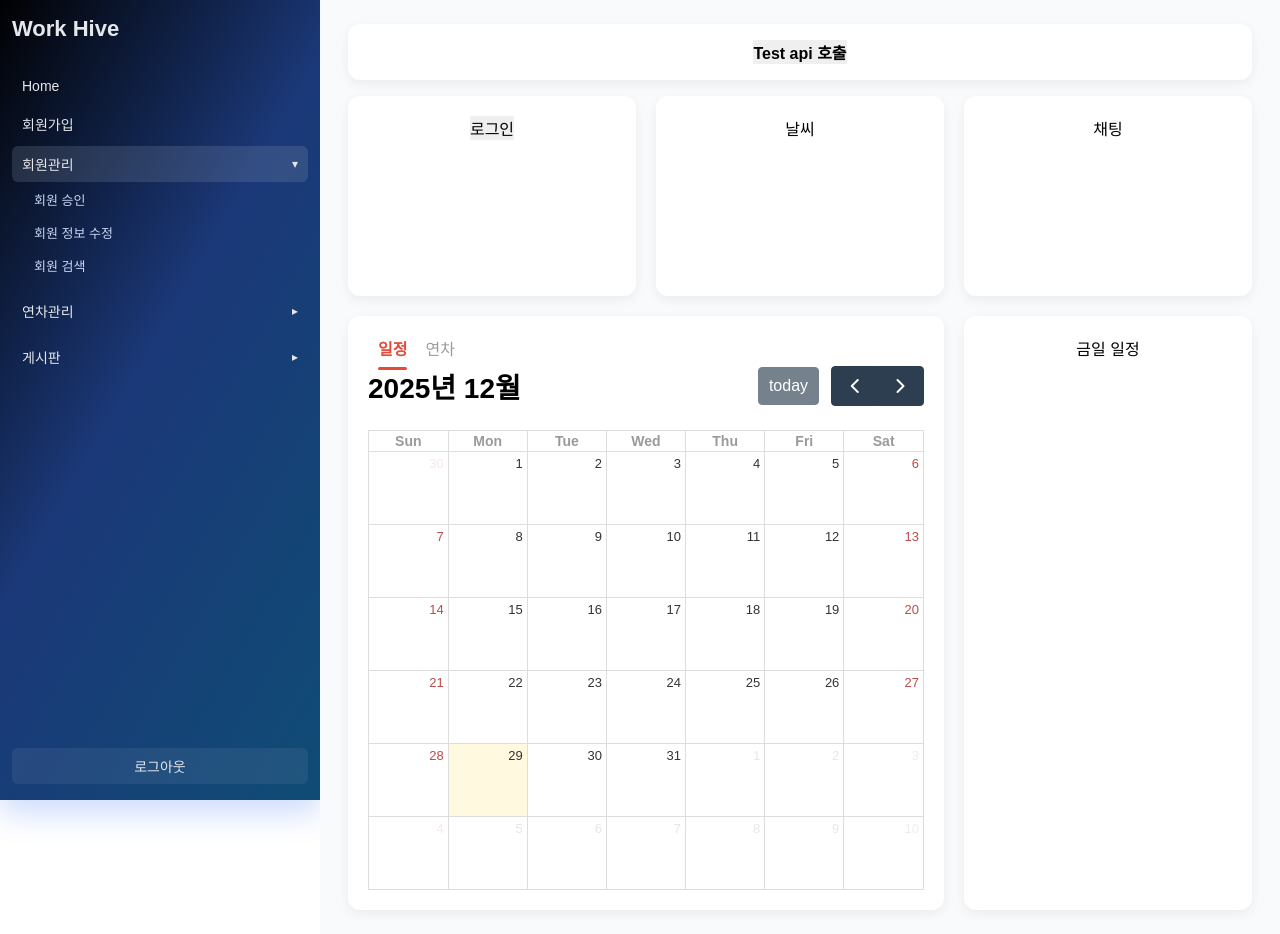
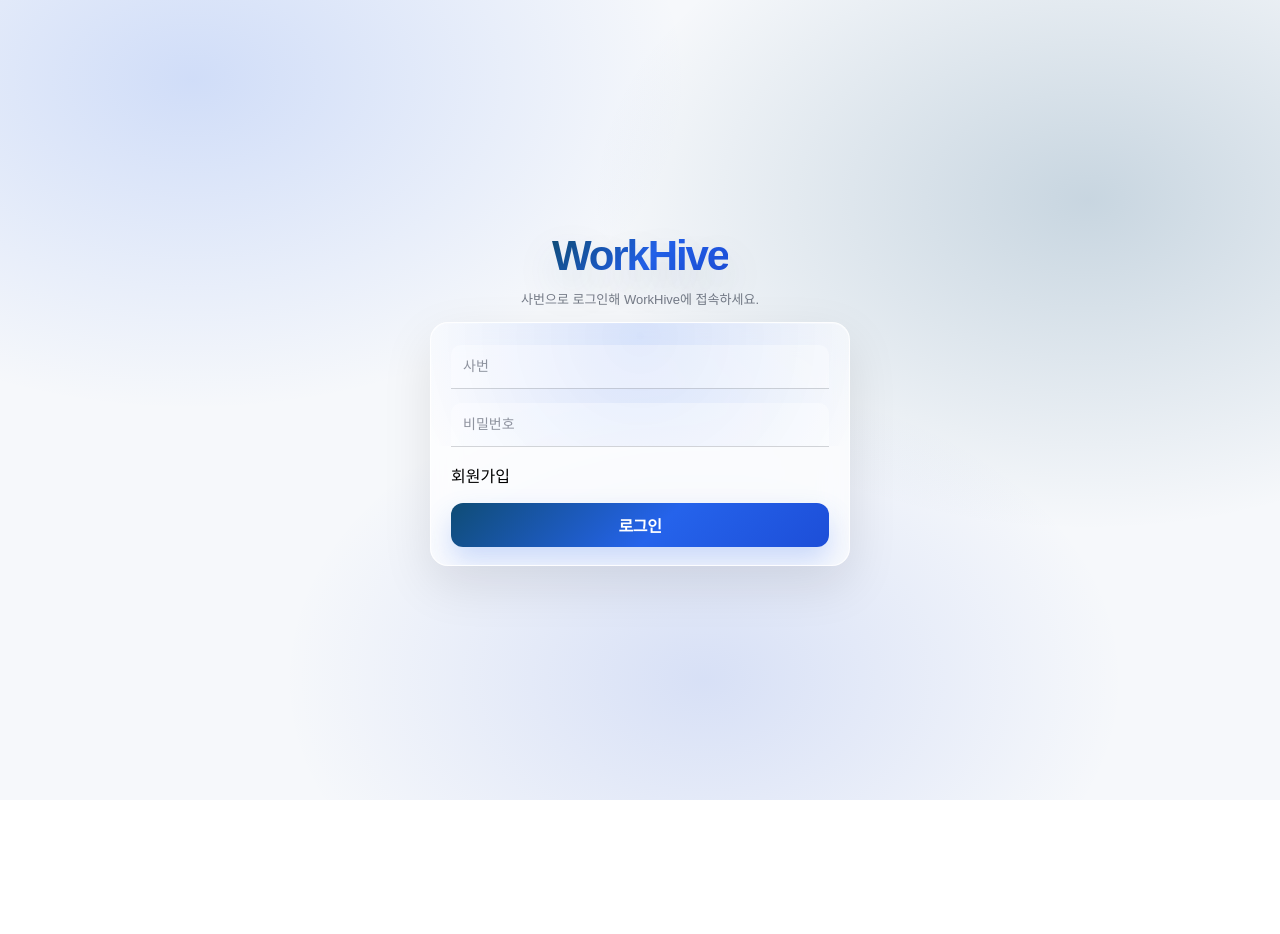
Before and after one commit to prjsghq7/work-hive-front, a React (Vite) app: page / in a window 1280 px wide. After the commit the page ends 800 px from the top, so only its background shows below. Built offline with nearby package versions, Linux system fonts and the light colour scheme; a web font is replaced by a local one.

Commit message:
[FR, 김건호, 사이드 바 디자인 수정 및 항목 추가, 기본 주소 변경] 사이드바 폰트 크기 변경 로고 링크 추가 사이드 바 항목 추가 및 명칭 변경 홈 주소 및 로그인 주소 변경

```diff
--- a/src/App.jsx
+++ b/src/App.jsx
@@ -38,9 +38,12 @@
             <Suspense fallback={<div className="loading">로딩중...</div>}>
                 <Routes>
 
+                    <Route path="/" element={<Login/>}/>
+                    <Route path="/user/register" element={<Register/>}/>
+
                     {/* 사이드 있는 화면 */}
                     <Route path="/" element={<MainLayout/>}>
-                        <Route index element={<Home/>}/>
+                        <Route path={"home/"} element={<Home/>}/>
 
                         <Route path="user/search" element={<UserSearch/>}/>
 
@@ -63,9 +66,6 @@
                             }
                         />
                     </Route>
-
-                    <Route path="/user/login" element={<Login/>}/>
-                    <Route path="/user/register" element={<Register/>}/>
                 </Routes>
             </Suspense>
         </DialogProvider>
--- a/src/components/sidebar/Sidebar.css
+++ b/src/components/sidebar/Sidebar.css
@@ -13,7 +13,7 @@
   justify-content: flex-start;
 }
 .sidebar .sidebar-logo {
-  font-size: 1.375rem;
+  font-size: 1.625rem;
   font-weight: 700;
   margin-bottom: 1.75rem;
 }
@@ -41,7 +41,8 @@
   align-items: center;
   justify-content: space-between;
   cursor: pointer;
-  font-size: 14px;
+  font-size: 1.125rem;
+  font-weight: 600;
   border-radius: 6px;
 }
 
@@ -60,14 +61,14 @@
 /* 서브 메뉴 영역 */
 .sidebar-submenu {
   margin-top: 2px;
-  padding-left: 12px;
+  padding-left: 1rem;
   display: flex;
   flex-direction: column;
 }
 
 /* 서브 메뉴 항목 */
 .sidebar-sub-item {
-  font-size: 13px;
+  font-size: 1rem;
   padding: 6px 10px;
   border-radius: 6px;
   text-decoration: none;
@@ -95,7 +96,7 @@
   background: rgba(148, 163, 184, 0.12);
   color: inherit;
   cursor: pointer;
-  font-size: 14px;
+  font-size: 1.125rem;
   border-radius: 6px;
 }
 .sidebar-footer .sidebar-logout:hover {
--- a/src/components/sidebar/Sidebar.jsx
+++ b/src/components/sidebar/Sidebar.jsx
@@ -8,33 +8,42 @@
 
     const menu = [
         {
-            type: "single",
-            label: "Home",
-            path: "/"
+            type: "group",
+            id: "user",
+            title: "회원",
+            children: [
+                { label: "프로필", path: "/user/edit" },
+                { label: "검색", path: "/user/search" }
+            ]
         },
         {
-          type:"single",
-          label:"회원가입",
-          path:"/user/register"
+            type: "single",
+            label: "채팅",
+            path: "/chat"
+        },
+        {
+            type: "single",
+            label: "근태",
+            path: "/attendance"
         },
         {
             type: "group",
-            id: "user",
-            title: "회원관리",
+            id: "schedule",
+            title: "일정",
             children: [
-                { label: "회원 승인", path: "/user/approve" },
-                { label: "회원 정보 수정", path: "/user/edit" },
-                { label: "회원 검색", path: "/user/search" }
+                { label: "메인", path: "/schedule/main" },
+                { label: "신청", path: "/schedule/request" },
+                { label: "이력", path: "/schedule/list" }
             ]
         },
         {
             type: "group",
             id: "leave",
-            title: "연차관리",
+            title: "연차",
             children: [
-                { label: "연차 메인", path: "/leave/main" },
-                { label: "연차 신청", path: "/leave/request" },
-                { label: "연차 이력", path: "/leave/list" }
+                { label: "메인", path: "/leave/main" },
+                { label: "신청", path: "/leave/request" },
+                { label: "이력", path: "/leave/list" }
             ]
         },
         {
@@ -70,7 +79,7 @@
 
     return (
         <aside className="sidebar">
-            <h2 className="sidebar-logo">Work Hive</h2>
+            <a href="/home" className="sidebar-logo">Work Hive</a>
 
             <nav className="sidebar-nav">
                 {menu.map((item) => {
--- a/src/components/sidebar/Sidebar.min.css
+++ b/src/components/sidebar/Sidebar.min.css
@@ -1 +1 @@
-@charset "UTF-8";.sidebar,.sidebar-nav{display:flex;flex-direction:column}.sidebar{width:20rem;height:100vh;background:linear-gradient(300deg,#0f4c75 0,#1b3878 55%,#010102 100%);box-shadow:0 .875rem 1.75rem rgba(37,99,235,.22);color:#e5e7eb;padding:16px 12px;box-sizing:border-box;align-items:stretch;justify-content:flex-start}.sidebar .sidebar-logo{font-size:1.375rem;font-weight:700;margin-bottom:1.75rem}.sidebar-nav{gap:4px;flex-grow:1}.sidebar-group{margin-bottom:6px}.sidebar-main-item{width:100%;padding:8px 10px;border:0;outline:0;background:0 0;color:inherit;display:flex;align-items:center;justify-content:space-between;cursor:pointer;font-size:14px;border-radius:6px}.sidebar-main-item:hover{background:rgba(148,163,184,.15)}.sidebar-main-item.open{background:rgba(148,163,184,.2)}.sidebar-arrow{font-size:12px}.sidebar-submenu{margin-top:2px;padding-left:12px;display:flex;flex-direction:column}.sidebar-sub-item{font-size:13px;padding:6px 10px;border-radius:6px;text-decoration:none;color:#cbd5f5;margin-bottom:2px}.sidebar-footer .sidebar-logout:hover,.sidebar-sub-item:hover{background:rgba(148,163,184,.18)}.sidebar-sub-item.active{background:#2563eb;color:#f9fafb}.sidebar-footer{margin-top:1rem}.sidebar-footer .sidebar-logout{width:100%;padding:.5rem .75rem;border:0;outline:0;background:rgba(148,163,184,.12);color:inherit;cursor:pointer;font-size:14px;border-radius:6px}
+@charset "UTF-8";.sidebar,.sidebar-nav{display:flex;flex-direction:column}.sidebar{width:20rem;height:100vh;background:linear-gradient(300deg,#0f4c75 0,#1b3878 55%,#010102 100%);box-shadow:0 .875rem 1.75rem rgba(37,99,235,.22);color:#e5e7eb;padding:16px 12px;box-sizing:border-box;align-items:stretch;justify-content:flex-start}.sidebar .sidebar-logo{font-size:1.625rem;font-weight:700;margin-bottom:1.75rem}.sidebar-nav{gap:4px;flex-grow:1}.sidebar-group{margin-bottom:6px}.sidebar-main-item{width:100%;padding:8px 10px;border:0;outline:0;background:0 0;color:inherit;display:flex;align-items:center;justify-content:space-between;cursor:pointer;font-size:1.125rem;font-weight:600;border-radius:6px}.sidebar-main-item:hover{background:rgba(148,163,184,.15)}.sidebar-main-item.open{background:rgba(148,163,184,.2)}.sidebar-arrow{font-size:12px}.sidebar-submenu{margin-top:2px;padding-left:1rem;display:flex;flex-direction:column}.sidebar-sub-item{font-size:1rem;padding:6px 10px;border-radius:6px;text-decoration:none;color:#cbd5f5;margin-bottom:2px}.sidebar-footer .sidebar-logout:hover,.sidebar-sub-item:hover{background:rgba(148,163,184,.18)}.sidebar-sub-item.active{background:#2563eb;color:#f9fafb}.sidebar-footer{margin-top:1rem}.sidebar-footer .sidebar-logout{width:100%;padding:.5rem .75rem;border:0;outline:0;background:rgba(148,163,184,.12);color:inherit;cursor:pointer;font-size:1.125rem;border-radius:6px}
--- a/src/components/sidebar/Sidebar.scss
+++ b/src/components/sidebar/Sidebar.scss
@@ -15,7 +15,7 @@
   justify-content: flex-start;
 
   .sidebar-logo {
-    font-size: 1.375rem;
+    font-size: 1.625rem;
     font-weight: 700;
     margin-bottom: 1.75rem;
   }
@@ -45,7 +45,8 @@
   align-items: center;
   justify-content: space-between;
   cursor: pointer;
-  font-size: 14px;
+  font-size: 1.125rem;
+  font-weight: 600;
   border-radius: 6px;
 }
 
@@ -64,14 +65,14 @@
 /* 서브 메뉴 영역 */
 .sidebar-submenu {
   margin-top: 2px;
-  padding-left: 12px;
+  padding-left: 1rem;
   display: flex;
   flex-direction: column;
 }
 
 /* 서브 메뉴 항목 */
 .sidebar-sub-item {
-  font-size: 13px;
+  font-size: 1rem;
   padding: 6px 10px;
   border-radius: 6px;
   text-decoration: none;
@@ -99,7 +100,7 @@
     background: rgba(148, 163, 184, 0.12);
     color: inherit;
     cursor: pointer;
-    font-size: 14px;
+    font-size: 1.125rem;
     border-radius: 6px;
 
     &:hover {
--- a/src/pages/user/login/Login.jsx
+++ b/src/pages/user/login/Login.jsx
@@ -34,7 +34,7 @@
             if (res?.success) {
                 // res.data = { emp_id, accessToken } 형태라고 가정
                 await getMyInfo(res.data);
-                navigate("/", { replace: true });
+                navigate("/home", { replace: true });
                 return;
             }
 
```
Also changed, not shown: src/pages/user/register/RegisterForm.css (+12 -4 lines), 2 other files (tests, documents, lock files or other folders).
